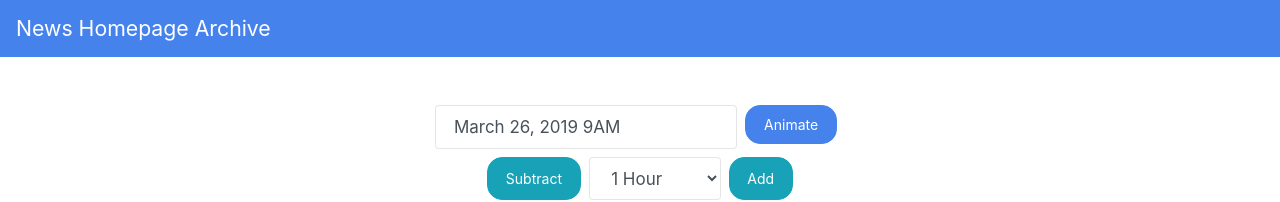
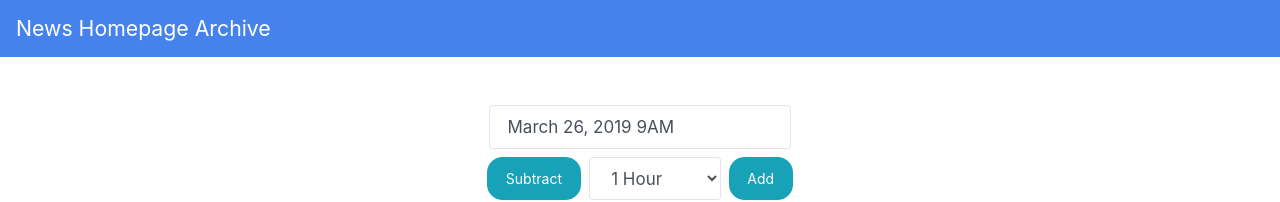
Before and after one commit to nrjones8/news-archive-explorer, a React (Create React App) app: page / in a window 1280 px wide. Shown: the top 202 px of the page. Built offline with nearby package versions, Linux system fonts and the light colour scheme.

Commit message:
Remove the animate button for the moment, but leave related code in place

```diff
--- a/src/App.js
+++ b/src/App.js
@@ -82,6 +82,7 @@ class App extends Component {
       rightWebsite: rightWebsite,
       yearMonthDay: dateToUse,
 
+      // Unused with removal of "animate" button
       isAnimating: false,
       animationButtonText: ANIMATION_START_TEXT,
       // do we need to clearInterval..?
@@ -100,6 +101,7 @@ class App extends Component {
     this.setState({timeInterval: newInterval});
   }
 
+  // Unused with removal of "animate" button
   handleAnimationToggle(event) {
     if (this.state.isAnimating) {
       this.setState({
@@ -164,15 +166,7 @@ class App extends Component {
                 className="form-control"
               />
 
-              <div className="px-2">
-                <button
-                  onClick={this.handleAnimationToggle}
-                  type="button"
-                  className="btn btn-primary"
-                >
-                  {this.state.animationButtonText}
-                </button>
-              </div>
+              {/* used to have the "animate" button here, leaving this as placeholder in case want to add it back */}
 
             {/* TODO - "share current view" button */}
 
```
